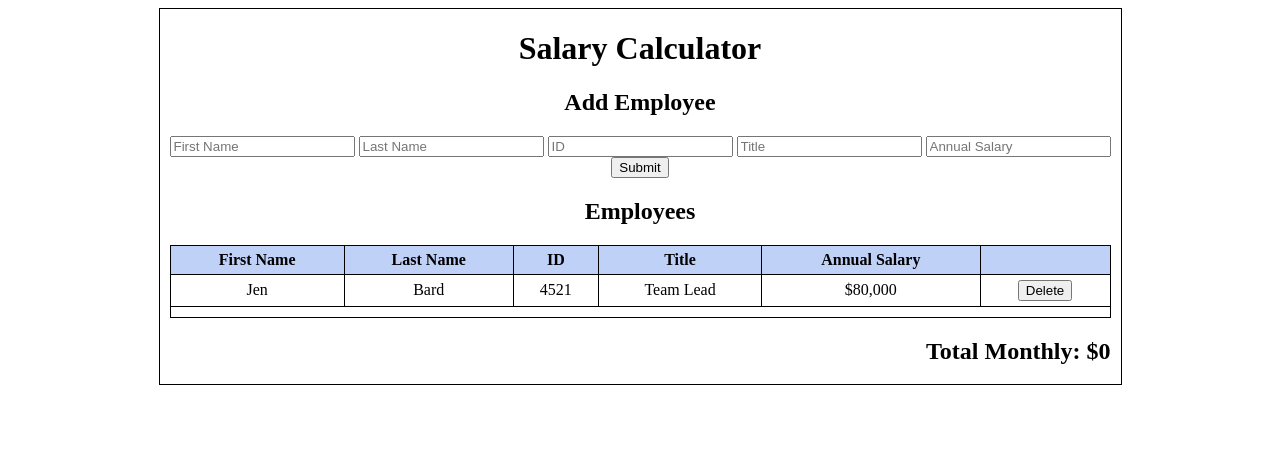
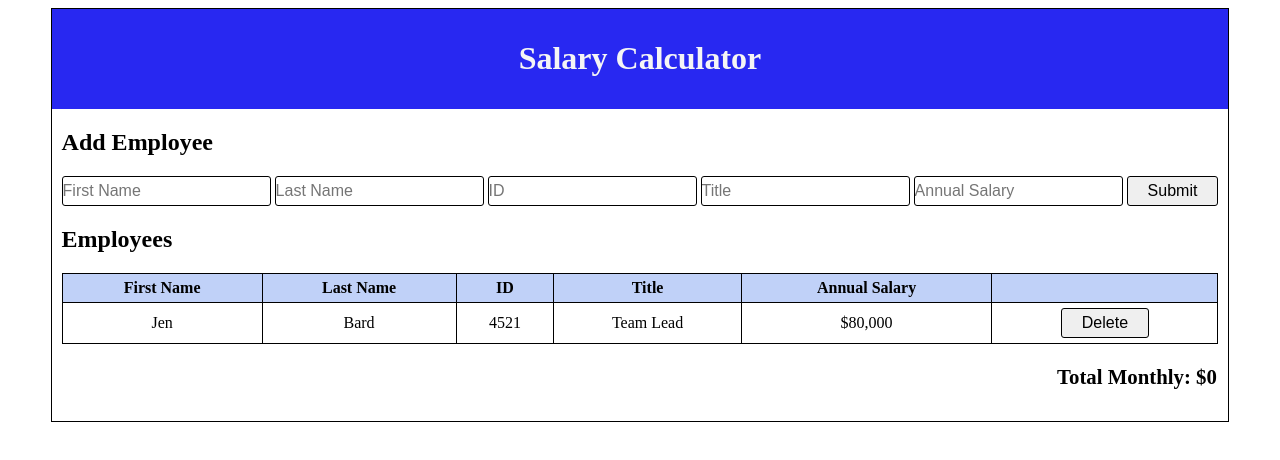
Before and after one commit to lbskinner/jquery-salary-calculator, a plain HTML site: page index.html in a window 1280 px wide. Drawn offline with Linux system fonts and the light colour scheme.

Commit message:
add styles

```diff
--- a/client.js
+++ b/client.js
@@ -55,6 +55,7 @@ function render() {
   }
   // update total monthly costs in the DOM
   $(".js-total-monthly-costs").text(`${totalMonthlyCosts.toLocaleString()}`);
+  // add red background color for total monthly costs exceeds $20k
   if (totalMonthlyCosts > 20000) {
     $(".js-red-background").css("background-color", "red");
   } else {
--- a/index.html
+++ b/index.html
@@ -10,10 +10,10 @@
   </head>
   <body>
     <div class="outer-container">
+      <header>
+        <h1>Salary Calculator</h1>
+      </header>
       <div class="inner-container">
-        <header>
-          <h1>Salary Calculator</h1>
-        </header>
         <h2>Add Employee</h2>
         <div>
           <form class="js-submit-employee">
@@ -87,13 +87,18 @@
           </tbody>
           <tfoot>
             <tr>
-              <td colspan="6"></td>
+              <td colspan="6">
+                <div class="float-right js-red-background">
+                  <p>
+                    Total Monthly: $<span class="js-total-monthly-costs"
+                      >0</span
+                    >
+                  </p>
+                </div>
+              </td>
             </tr>
           </tfoot>
         </table>
-        <div class="float-right js-red-background">
-          <h2>Total Monthly: $<span class="js-total-monthly-costs">0</span></h2>
-        </div>
       </div>
     </div>
   </body>
--- a/style.css
+++ b/style.css
@@ -7,8 +7,8 @@ th {
   background: rgb(192, 209, 248);
 }
 
-th,
-td {
+thead th,
+tbody td {
   border: 1px solid black;
   padding: 5px;
 }
@@ -17,11 +17,36 @@ td {
   text-align: center;
 }
 
-/* .btn-right {
-  text-align: right;
-} */
 body {
+  /* text-align: center; */
+  display: flex;
+  justify-content: center;
+  align-items: center;
+  */margin: 10px;
+}
+
+header {
+  background: rgb(40, 40, 241);
+  padding: 10px;
+  color: whitesmoke;
   text-align: center;
+}
+
+input {
+  border: 1px solid;
+  font-size: 1rem;
+  border-radius: 3px;
+  padding: 5px 0px;
+}
+
+button {
+  border: 1px solid;
+  font-size: 1rem;
+  border-radius: 3px;
+  padding: 5px 20px;
+}
+.btn-right {
+  display: inline;
 }
 
 .inner-container {
@@ -30,11 +55,15 @@ body {
 
 .outer-container {
   border: 1px solid black;
-  max-width: 1000px;
-  min-width: 700px;
-  display: inline-block;
+  max-width: 1200px;
+  /* min-width: 700px; */
+  /* display: inline-block;
+  margin: 0 auto; */
 }
 
 .float-right {
   float: right;
+  font-weight: bold;
+  /* height: 39px; */
+  font-size: 1.3rem;
 }
```
